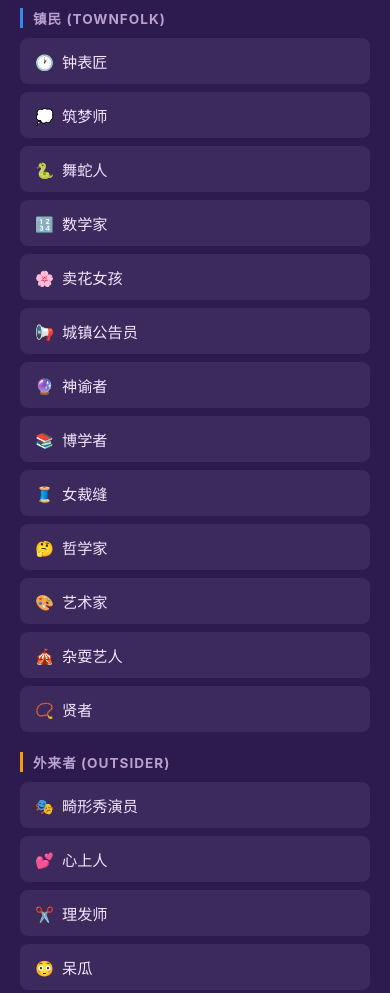
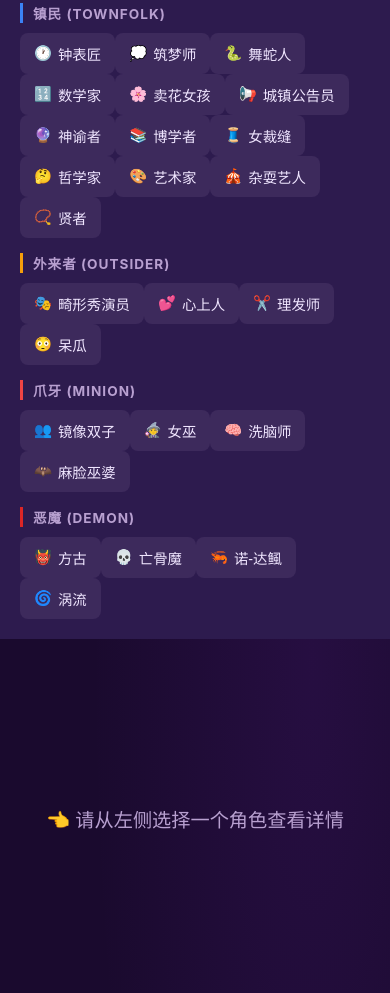
Before and after one commit to wengying1994/ICNOC_HI, a website: page 血染钟楼/blood_nice/src/violet.html in a window 390 px wide. Shown: the part 691-1684 px from the top of the page. Drawn offline with Linux system fonts and the light colour scheme.

Commit message:
fix: violet页面布局改为上下结构
- 角色列表改为横向排列并自动换行
- 详情面板位于角色列表下方
- 移除原有的侧边栏固定样式

```diff
--- a/血染钟楼/blood_nice/src/violet.html
+++ b/血染钟楼/blood_nice/src/violet.html
@@ -108,17 +108,17 @@
 
         .main-content {
             display: flex;
+            flex-direction: column;
             min-height: calc(100vh - 200px);
         }
 
         .sidebar {
-            width: 280px;
+            width: 100%;
             background: var(--bg-secondary);
             padding: 20px;
-            overflow-y: auto;
-            max-height: calc(100vh - 200px);
-            position: sticky;
-            top: 80px;
+            max-height: none;
+            position: relative;
+            top: 0;
         }
 
         .sidebar h3 {
@@ -126,7 +126,7 @@
             font-size: 0.85rem;
             text-transform: uppercase;
             letter-spacing: 1px;
-            margin: 20px 0 10px 0;
+            margin: 15px 0 10px 0;
             padding-left: 10px;
         }
 
@@ -139,24 +139,28 @@
         .category-minion { border-left: 3px solid var(--minion); }
         .category-demon { border-left: 3px solid #dc2626; }
 
+        .char-list {
+            display: flex;
+            flex-wrap: wrap;
+            gap: 8px;
+        }
+
         .char-btn {
-            display: block;
-            width: 100%;
-            padding: 12px 15px;
-            margin-bottom: 8px;
+            display: inline-flex;
+            align-items: center;
+            padding: 10px 14px;
             background: var(--bg-card);
             border: none;
             border-radius: 8px;
             color: var(--text-primary);
-            text-align: left;
             cursor: pointer;
             transition: all 0.2s;
-            font-size: 0.95rem;
+            font-size: 0.9rem;
         }
 
         .char-btn:hover {
             background: var(--bg-card-hover);
-            transform: translateX(5px);
+            transform: translateY(-2px);
         }
 
         .char-btn.active {
@@ -165,7 +169,7 @@
         }
 
         .char-btn .emoji {
-            margin-right: 8px;
+            margin-right: 6px;
         }
 
         .detail-panel {
@@ -337,20 +341,6 @@
             color: var(--text-secondary);
         }
 
-        @media (max-width: 768px) {
-            .main-content {
-                flex-direction: column;
-            }
-            .sidebar {
-                width: 100%;
-                max-height: none;
-                position: relative;
-                top: 0;
-            }
-            .detail-panel {
-                padding: 20px;
-            }
-        }
     </style>
 </head>
 <body>
```
